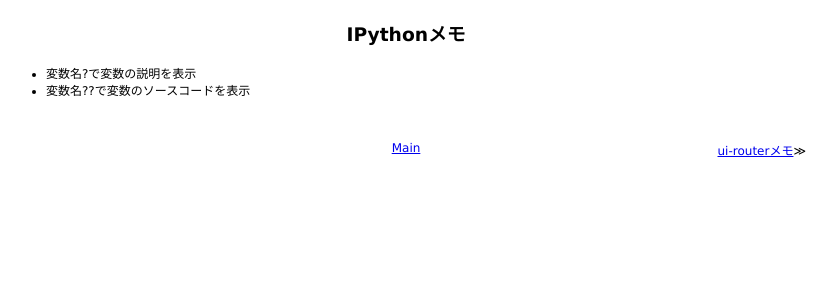
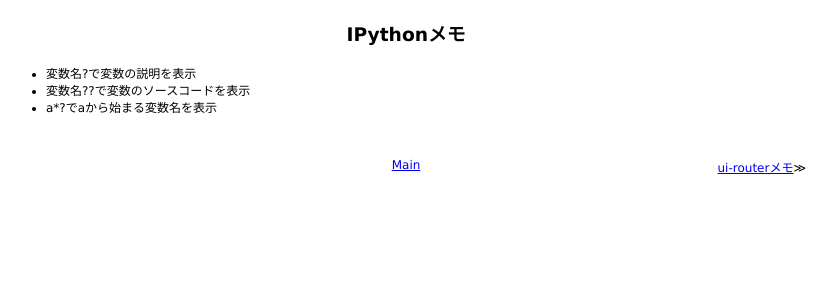
Before and after one commit to 38elements/38elements.github.com, a Jekyll site: the page built from _posts/2015-06-21-ipython.md, in a window 1280 px wide. Shown: the top 300 px of the page, without its empty margins (234-1071 px from the left). Built offline with Jekyll 4.4.1, drawn with Linux system fonts in a browser that asks for light colours; Markdown is read by kramdown in place of the engine named in the settings.

Commit message:
Update 2015-06-21-ipython.md

```diff
--- a/_posts/2015-06-21-ipython.md
+++ b/_posts/2015-06-21-ipython.md
@@ -4,3 +4,4 @@ title: IPythonメモ
 ---
 * 変数名?で変数の説明を表示
 * 変数名??で変数のソースコードを表示
+* a*?でaから始まる変数名を表示
```
